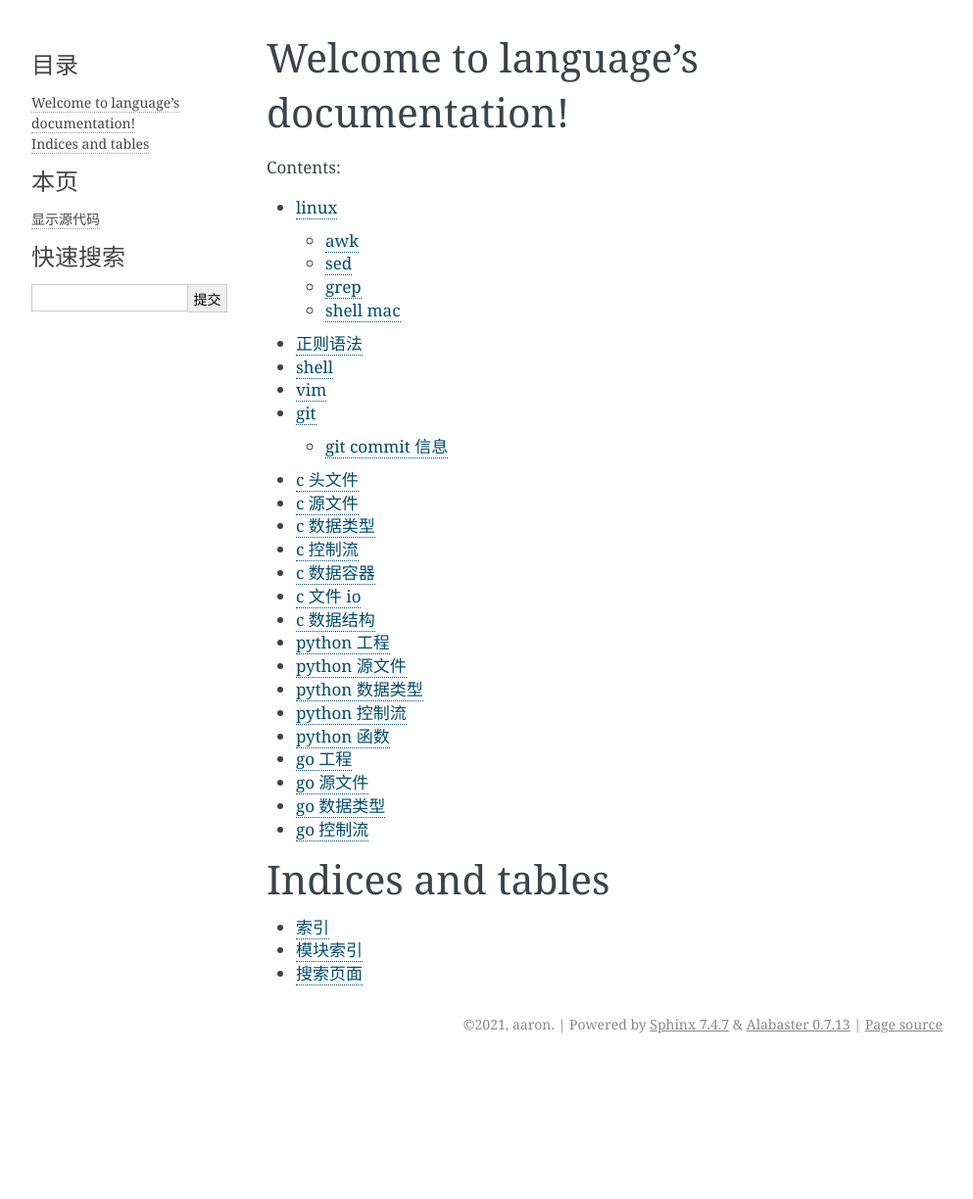
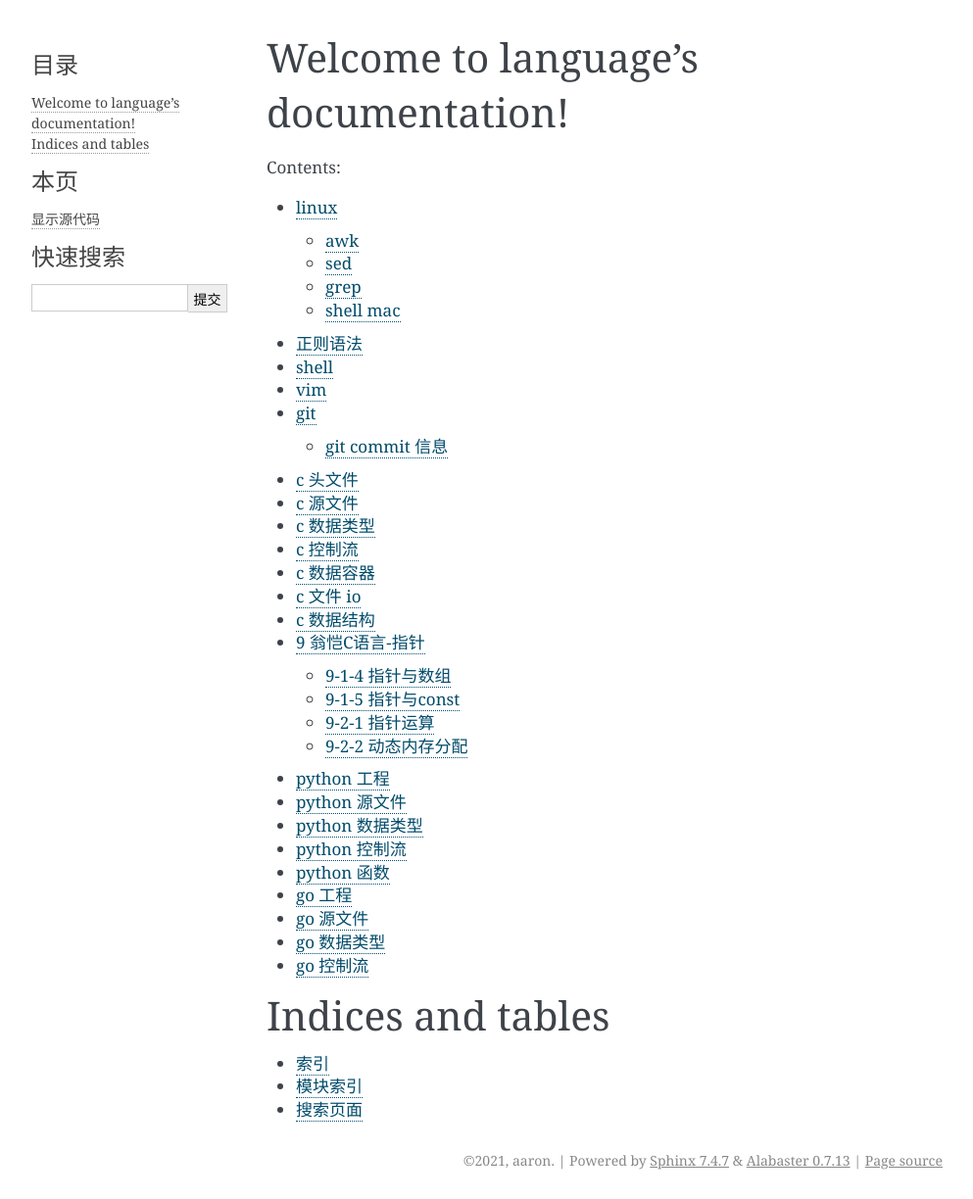
Before and after one commit to CAUCHY2932/DocSphinx, a Sphinx documentation site: the page built from doc_lang/source/index.rst, in a window 1280 px wide. Shown: the whole page at 98% size, without its empty margins (148-1141 px from the left). Built offline with Sphinx 7.4.7, drawn with Linux system fonts in a browser that asks for light colours; before the commit the page ends 1085 px from its top, so only the background shows below that; some of the changed lines change nothing that is shown.

Commit message:
feat: add wengkai c

```diff
--- /dev/null
+++ b/doc_lang/source/c-wengkai-09-pointer.rst
@@ -0,0 +1,333 @@
+9 翁恺C语言-指针
+*************************
+
+
+9-1-4 指针与数组
+=====================
+
+
+
+
+
+9-1-5 指针与const
+=====================
+
+指针的本质是一个指向一段内存的值
+
+指针可以是const，值可以是const
+
+指针是const
+----------------
+
+- 表示一旦得到某个变量的地址，不能再指向其他变量
+
+  * int \*const q = &i; // q 是 const
+  * \*q= 26; // ok
+  * q++; // ERROR
+
+所指的是 const
+------------------
+
+- 表示不能通过这个指针去修改那个变量（并不能使得那个变量成为const）
+
+  - const int \*p = &i;
+  - \*p = 26; // ERROR! (\*p) 是 const
+  - i = 26; // ok
+  - p = &j; // ok
+
+分辨
+-----------------
+
+以下内容::
+
+    int i;
+    const int* p1 = &i;
+    int const* p2 = &i;
+    int *const P3 = &i;
+
+判断哪个被const了的标志是const在*的前面还是后面
+
+转换
+-----------------
+
+
+总是可以把一个非const的值转换成const的::
+
+    void f(const int* x);
+    int a = 15;
+    f(&a); // ok
+    const int b = a;
+
+    f(&b); // ok
+    b = a + 1; // ERROR
+
+当要传递的参数的类型比地址大的时候，这是常用的手段；既能用比较少的字节数传递值给参数，又能避免函数对外面的变量的修改
+
+
+const 数组
+----------------
+
+- const int a[] = {1, 2, 3, 4, 5};
+- 数组变量已经是const的指针了，这里的const表明数组的每个单元都是const int
+- 所以必须通过初始化进行赋值
+
+
+保护数组值
+----------------
+
+- 因为把数组传入函数时，传递的是地址，所以那个函数内部可以修改数组的值
+- 为了保护数组不被函数破坏，可以设置参数为const
+
+  - int sum(const int a[], int length);
+
+9-2-1 指针运算
+==============
+
+
+指针计算
+-------------
+
+- 这些算术运算可以对指针做
+
+  - 给指针加、减一个整数(+, +=, -, -=)
+  - 递增 ++, --
+  - 两个指针相减
+
+加减的都是指针指向的数据类型的sizeof字节数
+
+\*p++
+------------
+
+- 取出p所指的那个数据来，完事之后顺便把p移到下一个位置去
+- \*的优先级虽然高，但是没有++ 高
+- 常用于数组类的连续空间操作
+- 在某些CPU上，这可以直接被翻译成一条汇编指令
+
+程序实例::
+
+    #include <stdio.h>
+    int main()
+    {
+        char ac[] = {0, 1, 2, 3, 4, 5, 6, 9, -1};
+        char *p = &ac[0];
+        int i;
+        for (i = 0; i < sizeof(ac)/ sizeof(ac[0]); i++) {
+            printf("%d", ac[i]);
+        }
+
+        for (p = ac; *p != -1; ){
+            printf("%d\n", *p++);
+        }
+
+        // 哨兵
+        while (*p != -1){
+            printf("%d\n", *p++);
+        }
+        return 0;
+    }
+
+
+指针比较
+------------
+
+- <, <=, ==, >, >= != 都可以对指针做
+- 比较他们在内存中的地址
+- 数组中的单元的地址肯定是线性递增的
+
+
+0地址
+------------
+
+
+- 当然你的内存中有0地址，但是0地址通常是个不能随便碰的地址
+- 所以你的指针不应该具有0值
+- 因此你可以用0地址表示特殊的事情
+
+  - 返回的指针是无效的
+  - 指针没有被真正初始化（先初始化为0）
+- NULL是一个预定定义的符号，表示0地址
+
+  - 有的编译器不愿意你用0来表示0地址
+
+
+指针的类型
+-----------
+
+
+- 无论指向什么类型，所有的指针的大小都是一样的，因为都是地址
+- 但是指向不同类型的指针是不能直接互相赋值的
+- 这是为了避免用错指针
+
+实例::
+
+    int ai[] = {1, 2, 3};
+    int *p = ai;
+
+    char ac[] = {1, 2, 3};
+    char *q = ac;
+
+    p = q; // ERROR
+
+
+
+指针的类型转换
+----------------
+
+- void* 表示不知道指向什么东西的指针
+
+  - 计算时，与 char* 相同（但不相通）
+
+- 指针也可以转换类型
+
+  - int *p = &i; void* q = (void* )p;
+
+- 这并没有改变p所指的变量的类型，而是让后人用不同的眼光通过p看它所指的变量
+
+  - 我不再当你是int啦，我认为你是个void!
+
+9-2-2 动态内存分配
+====================
+
+
+- 如果输入数据，先告诉你个数，然后再输入，要记录每个数据
+- C99 可以用变量做数组定义的大小，C99 之前呢
+- int \*a = (int \*)malloc(n \*sizeof(int));
+
+man malloc 实例::
+
+    MALLOC(3)                BSD Library Functions Manual                MALLOC(3)
+
+    NAME
+        calloc, free, malloc, realloc, reallocf, valloc -- memory allocation
+
+    SYNOPSIS
+        #include <stdlib.h>
+
+        void *
+        calloc(size_t count, size_t size);
+
+        void
+        free(void *ptr);
+
+        void *
+        malloc(size_t size);
+
+        void *
+        realloc(void *ptr, size_t size);
+
+        void *
+        reallocf(void *ptr, size_t size);
+
+        void *
+        valloc(size_t size);
+
+    DESCRIPTION
+        The malloc(), calloc(), valloc(), realloc(), and reallocf() functions allocate memory.  The allocated memory is aligned such that it can
+        be used for any data type, including AltiVec- and SSE-related types.  The free() function frees allocations that were created via the
+        preceding allocation functions.
+
+        The malloc() function allocates size bytes of memory and returns a pointer to the allocated memory.
+
+        The calloc() function contiguously allocates enough space for count objects that are size bytes of memory each and returns a pointer to
+        the allocated memory.  The allocated memory is filled with bytes of value zero.
+
+        The valloc() function allocates size bytes of memory and returns a pointer to the allocated memory.  The allocated memory is aligned on a
+        page boundary.
+
+        The realloc() function tries to change the size of the allocation pointed to by ptr to size, and returns ptr.  If there is not enough
+        room to enlarge the memory allocation pointed to by ptr, realloc() creates a new allocation, copies as much of the old data pointed to by
+        ptr as will fit to the new allocation, frees the old allocation, and returns a pointer to the allocated memory.  If ptr is NULL,
+        realloc() is identical to a call to malloc() for size bytes.  If size is zero and ptr is not NULL, a new, minimum sized object is allo-
+        cated and the original object is freed.  When extending a region allocated with calloc(3), realloc(3) does not guarantee that the addi-
+
+
+程序实例::
+
+    #include <stdio.h>
+    #include <stdlib.h>
+
+    int main()
+    {
+        int number;
+        int* a;
+        printf("输入数量:");
+        scanf("%d", &number);
+
+        // int a[number];
+        a = (int *)malloc(number*sizeof(int));
+
+        for (i =0; i< number; i++) {}
+            scanf("%d", &a[i]);
+        }
+
+        for (i=number-1;i<=0; i--) {
+            printf("%d\n", a[i]);
+        }
+        free(a);
+        return 0;
+    }
+
+
+malloc
+----------
+
+
+
+#include <stdlib.h>
+
+void* malloc(size_t size);
+
+- 向malloc 申请的空间的大小是以字节为单位的
+- 返回的结果是void\*，需要类型转换为自己需要的类型
+- (int \*)malloc(n \* sizeof(int))
+
+没空间了
+----------
+
+- 如果申请失败啧返回0，或者叫做NULL
+- 你的系统能给你多大的空间？
+
+实例如下::
+
+    #include <stdio.h>
+    #include <stdlib.h>
+
+    int main()
+    {
+
+        void *p;
+        int cnt =0;
+
+        while((p=malloc(100*1024*1024))) {
+            cnt++;
+        }
+        printf("分配了%d00MB的空间\n", cnt);
+
+        return 0;
+    }
+
+
+
+free
+----------
+
+- 把申请得来的空间还给『系统』
+- 申请过的空间，最终都是要还的
+- 只能还申请来的空间的首地址
+- free(NULL) 不会报错
+
+常见问题
+-----------
+
+- 申请了没free 长时间运行内存逐渐下降
+
+  - 新手：忘了
+  - 老手：找不到合适的时机
+
+- 解决方法：
+
+  - malloc 必须free
+  - 找好时机
+
+- free 过了再去free
+- 地址变过了，直接去free
--- a/doc_lang/source/index.rst
+++ b/doc_lang/source/index.rst
@@ -24,6 +24,8 @@
    c-06-file-io
    c-07-ds
 
+   c-wengkai-09-pointer
+
    py-01-project
    py-02-sourcefile
    py-03-datatype
```
